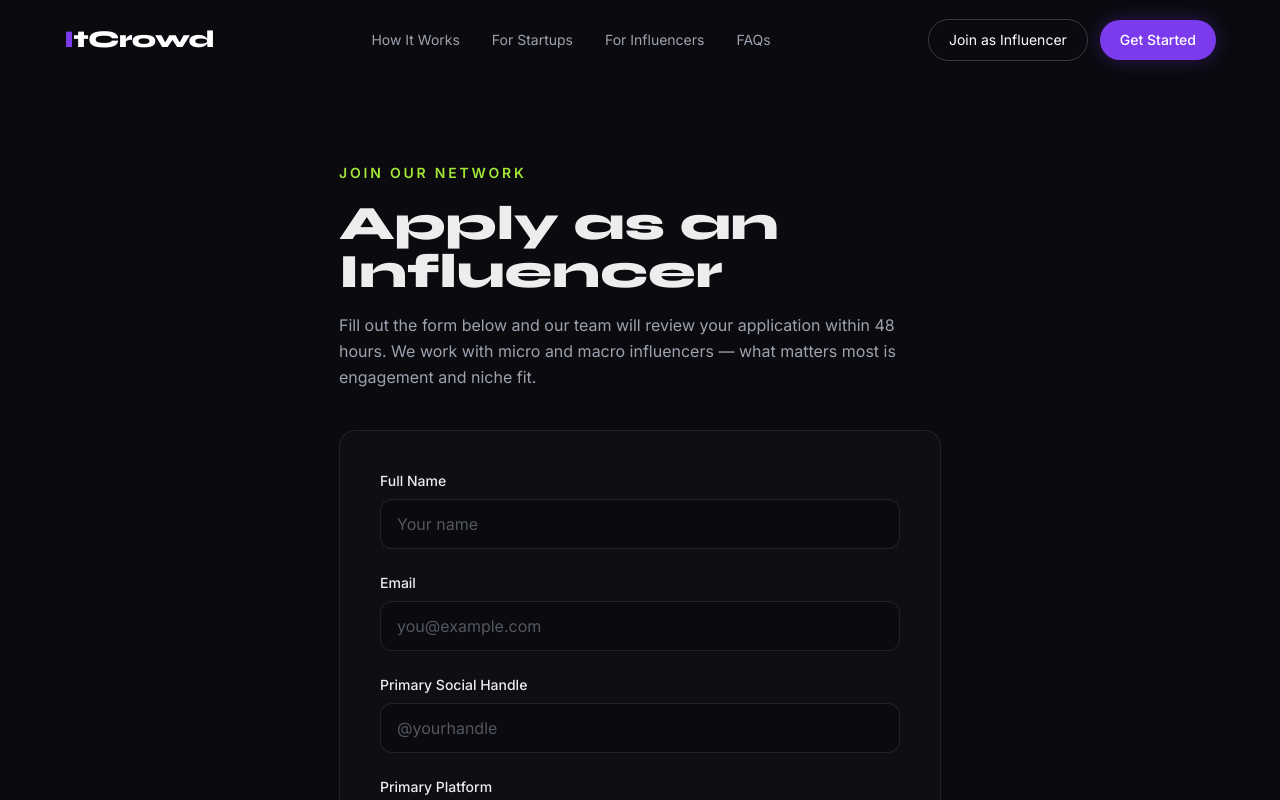
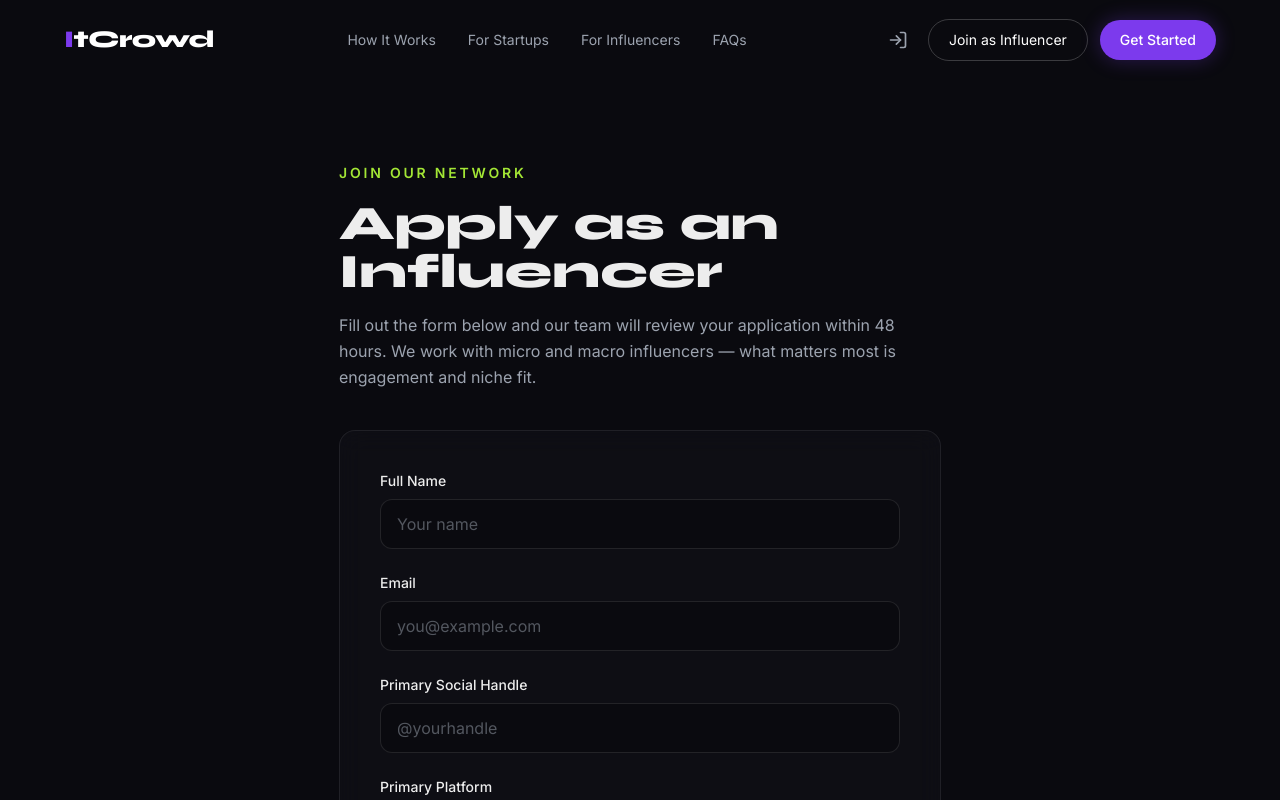
Before and after one commit to anushabhattachary/itcrowd, a Next.js app: page /apply in a window 1280 px wide. Shown: the top 800 px of the page. Built offline with nearby package versions, Linux system fonts and the light colour scheme.

Commit message:
feat: add admin login icon to navbar

```diff
--- a/src/components/Navbar.tsx
+++ b/src/components/Navbar.tsx
@@ -2,7 +2,7 @@
 
 import { useState, useEffect } from "react";
 import Link from "next/link";
-import { Menu, X } from "lucide-react";
+import { Menu, X, LogIn } from "lucide-react";
 
 const navLinks = [
   { label: "How It Works", href: "#how-it-works" },
@@ -58,6 +58,13 @@ export default function Navbar() {
 
           {/* Desktop CTAs */}
           <div className="hidden md:flex items-center gap-3">
+            <Link
+              href="/login"
+              className="text-muted hover:text-white p-2 rounded-full hover:bg-white/5 transition-colors"
+              title="Admin Login"
+            >
+              <LogIn size={20} />
+            </Link>
             <a
               href="#for-influencers"
               className="text-sm px-5 py-2.5 rounded-full border border-white/20 text-white hover:border-brand-purple hover:text-brand-purple-light transition-all"
@@ -119,6 +126,13 @@ export default function Navbar() {
           ))}
         </div>
         <div className="flex flex-col gap-4 mt-auto w-full">
+          <Link
+            href="/login"
+            onClick={() => setMobileOpen(false)}
+            className="flex items-center justify-center gap-2 text-center px-6 py-4 w-full rounded-full bg-white/5 border border-white/10 text-white hover:border-brand-purple transition-all"
+          >
+            <LogIn size={20} /> Admin Login
+          </Link>
           <a
             href="#for-influencers"
             onClick={() => setMobileOpen(false)}
```
